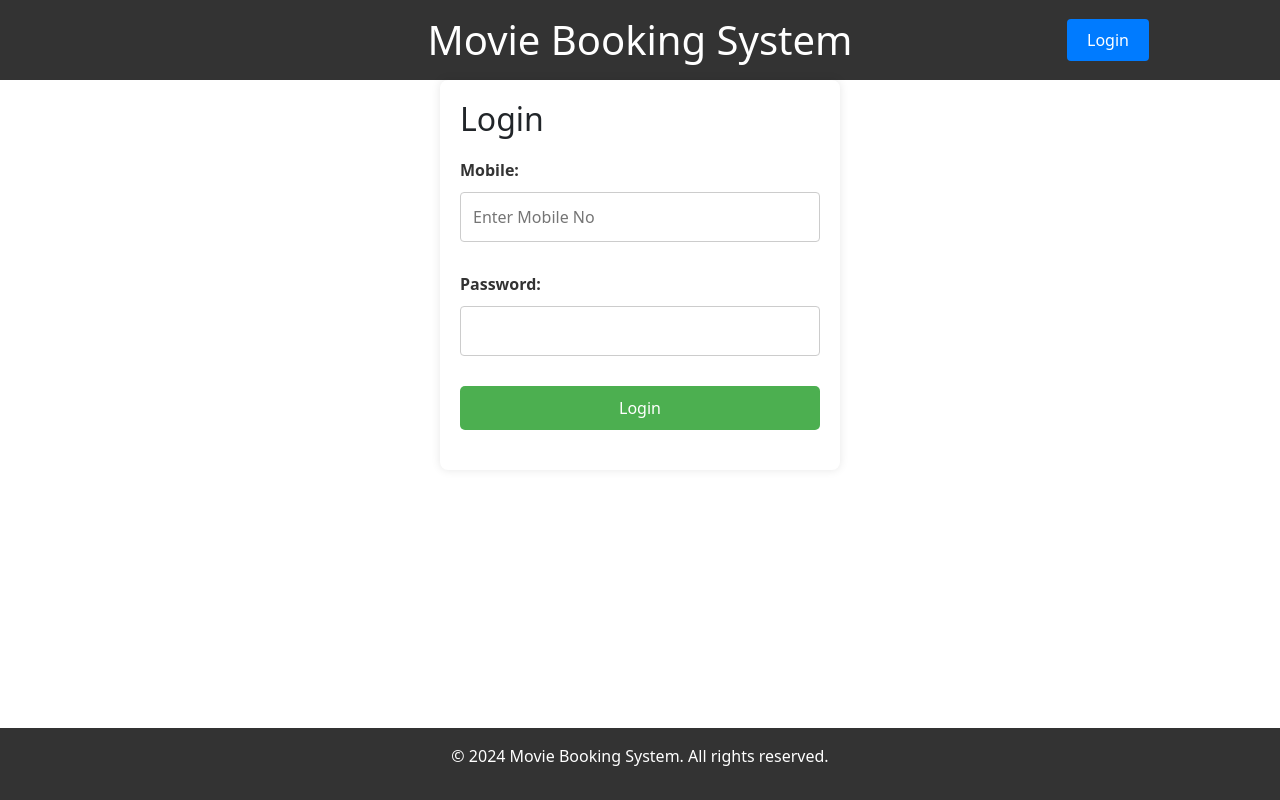
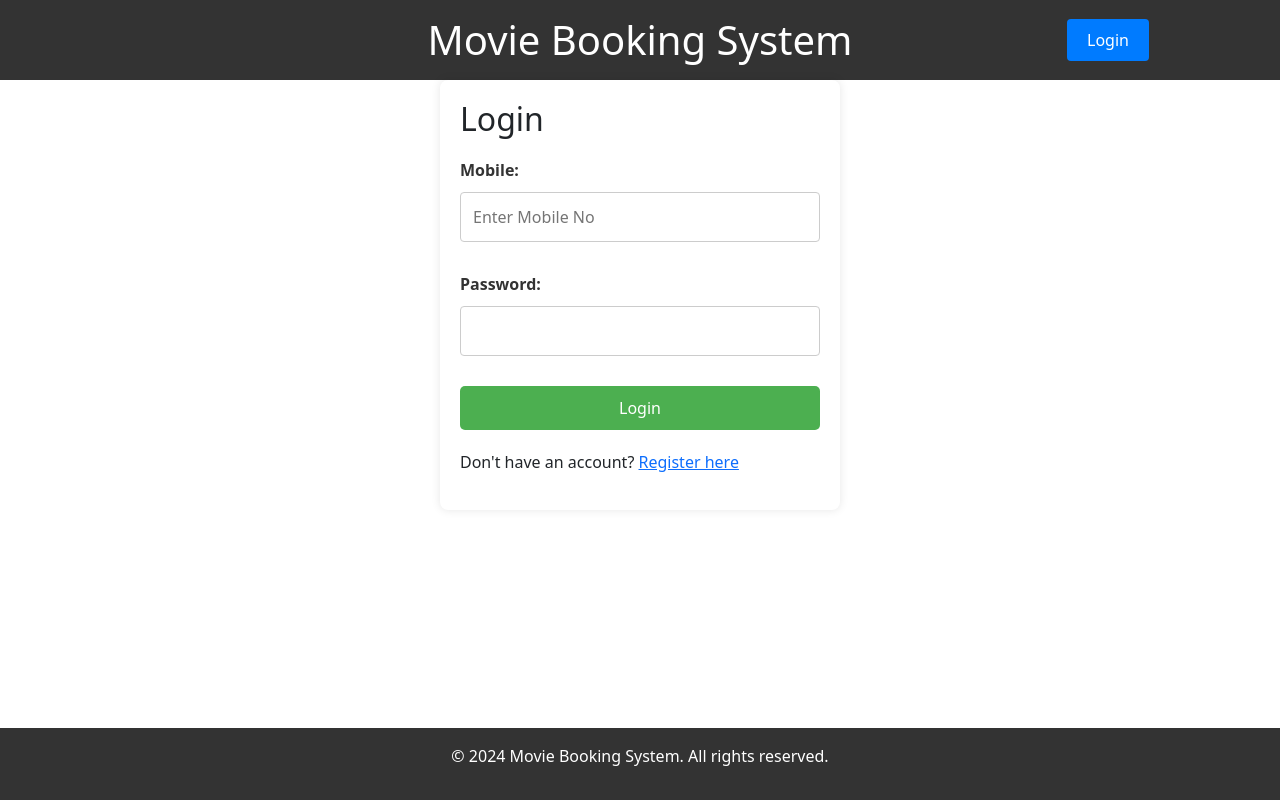
Before and after one commit to ashishvade/MovieBook, a React (Create React App) app: page /login in a window 1280 px wide. Built offline with nearby package versions, Linux system fonts and the light colour scheme.

Commit message:
registration page added

```diff
--- a/src/pages/LoginForm.js
+++ b/src/pages/LoginForm.js
@@ -1,6 +1,86 @@
 
+// import React, { useState } from 'react';
+// import { useNavigate } from 'react-router-dom'; // Import useNavigate hook
+// import '../styles/LoginForm.css'; // Import CSS file for styling
+
+// const LoginForm = ({ onLogin }) => {
+//   const navigate = useNavigate(); // Initialize navigate function
+//   const [formData, setFormData] = useState({
+//     mobile: '',
+//     password: '',
+//   });
+//   const [loginError, setLoginError] = useState(null); // State to hold login error message
+
+//   const handleChange = (e) => {
+//     const { name, value } = e.target;
+//     setFormData({ ...formData, [name]: value });
+//   };
+
+//   const handleSubmit = async (e) => {
+//     e.preventDefault();
+
+//     try {
+//       const response = await fetch('https://securityboat-jl68.onrender.com/v1/user/login', {
+//         method: 'POST',
+//         headers: {
+//           'Content-Type': 'application/json',
+//         },
+//         body: JSON.stringify(formData),
+//       });
+
+//       const data = await response.json();
+//       console.log('Login response:', data);
+
+//       if (!response.ok) {
+//         throw new Error(data.message || 'Network response was not ok');
+//       }
+
+//       // Pass the user data and token to the parent component
+//       onLogin(data.data.user, data.data.token);
+
+//       // Optionally, reset form fields after successful login
+//       setFormData({
+//         mobile: '',
+//         password: '',
+//       });
+
+//       // Reset login error state
+//       setLoginError(null);
+
+//       // Redirect to home page after successful login
+//       console.log('Navigating to home page...');
+//       navigate('/'); // Replace '/home' with your actual home page route
+
+//       // Show success alert
+//       alert('Login successful!');
+//     } catch (error) {
+//       console.error('Error logging in:', error);
+//       setLoginError(error.message || 'Login failed. Please check your credentials.'); // Set login error state
+//     }
+//   };
+
+//   return (
+//     <div className="login-form-container">
+//       <h2>Login</h2>
+//       {loginError && <div className="error-message">{loginError}</div>}
+//       <form onSubmit={handleSubmit} className="login-form">
+//         <div className="form-group">
+//           <label>Mobile:</label>
+//           <input type="text" name="mobile" placeholder='Enter Mobile No' value={formData.mobile} onChange={handleChange} required />
+//         </div>
+//         <div className="form-group">
+//           <label>Password:</label>
+//           <input type="password" name="password" value={formData.password} onChange={handleChange} required />
+//         </div>
+//         <button type="submit" className="btn-login">Login</button>
+//       </form>
+//     </div>
+//   );
+// };
+
+// export default LoginForm;
 import React, { useState } from 'react';
-import { useNavigate } from 'react-router-dom'; // Import useNavigate hook
+import { useNavigate, Link } from 'react-router-dom'; // Import useNavigate and Link hooks
 import '../styles/LoginForm.css'; // Import CSS file for styling
 
 const LoginForm = ({ onLogin }) => {
@@ -74,6 +154,9 @@
         </div>
         <button type="submit" className="btn-login">Login</button>
       </form>
+      <div className="register-link">
+        <p>Don't have an account? <Link to="/registration">Register here</Link></p>
+      </div>
     </div>
   );
 };
--- a/src/pages/RegistrationForm.js
+++ b/src/pages/RegistrationForm.js
@@ -1,4 +1,98 @@
+// import React, { useState } from 'react';
+// import '../styles/Registration.css';
+
+// const RegistrationForm = () => {
+//   const [formData, setFormData] = useState({
+//     name: '',
+//     mobile: '',
+//     gender: '',
+//     dateOfBirth: '',
+//     password: '',
+//     role: 'user',
+//     email: '',
+//   });
+
+//   const handleChange = (e) => {
+//     const { name, value } = e.target;
+//     setFormData({ ...formData, [name]: value });
+//   };
+
+//   const handleSubmit = async (e) => {
+//     e.preventDefault();
+
+//     try {
+//       const response = await fetch('https://securityboat-jl68.onrender.com/v1/user/addUser', {
+//         method: 'POST',
+//         headers: {
+//           'Content-Type': 'application/json',
+//         },
+//         body: JSON.stringify(formData),
+//       });
+
+//       if (!response.ok) {
+//         throw new Error('Network response was not ok');
+//       }
+
+//       const data = await response.json();
+//       console.log('User registered successfully:', data);
+
+
+//       setFormData({
+//         name: '',
+//         mobile: '',
+//         gender: '',
+//         dateOfBirth: '',
+//         password: '',
+//         role: 'user',
+//         email: '',
+//       });
+
+
+//     } catch (error) {
+//       console.error('Error registering user:', error);
+
+//     }
+//   };
+
+//   return (
+//     <div className="registration-form-container">
+//       <h2>Register User</h2>
+//       <form onSubmit={handleSubmit} className="registration-form">
+//         <div className="form-group">
+//           <label>Name:</label>
+//           <input type="text" name="name" value={formData.name} onChange={handleChange} required />
+//         </div>
+//         <div className="form-group">
+//           <label>Mobile:</label>
+//           <input type="text" name="mobile" value={formData.mobile} onChange={handleChange} required />
+//         </div>
+//         <div className="form-group">
+//           <label>Gender:</label>
+//           <input type="text" name="gender" value={formData.gender} onChange={handleChange} required />
+//         </div>
+//         <div className="form-group">
+//           <label>Date of Birth:</label>
+//           <input type="date" name="dateOfBirth" value={formData.dateOfBirth} onChange={handleChange} required />
+//         </div>
+//         <div className="form-group">
+//           <label>Password:</label>
+//           <input type="password" name="password" value={formData.password} onChange={handleChange} required />
+//         </div>
+//         <div className="form-group">
+//           <label>Email:</label>
+//           <input type="email" name="email" value={formData.email} onChange={handleChange} required />
+//         </div>
+
+//         <button type="submit" className="btn-register">Register</button>
+//       </form>
+//     </div>
+//   );
+// };
+
+// export default RegistrationForm;
+
 import React, { useState } from 'react';
+import { Link } from 'react-router-dom'; // Import Link from react-router-dom
 import '../styles/Registration.css';
 
 const RegistrationForm = () => {
@@ -36,7 +130,6 @@
       const data = await response.json();
       console.log('User registered successfully:', data);
 
-
       setFormData({
         name: '',
         mobile: '',
@@ -47,10 +140,8 @@
         email: '',
       });
 
-
     } catch (error) {
       console.error('Error registering user:', error);
-
     }
   };
 
@@ -85,6 +176,9 @@
 
         <button type="submit" className="btn-register">Register</button>
       </form>
+      <div className="login-link">
+        <p>Already have an account? <Link to="/login">Login here</Link></p>
+      </div>
     </div>
   );
 };
```
